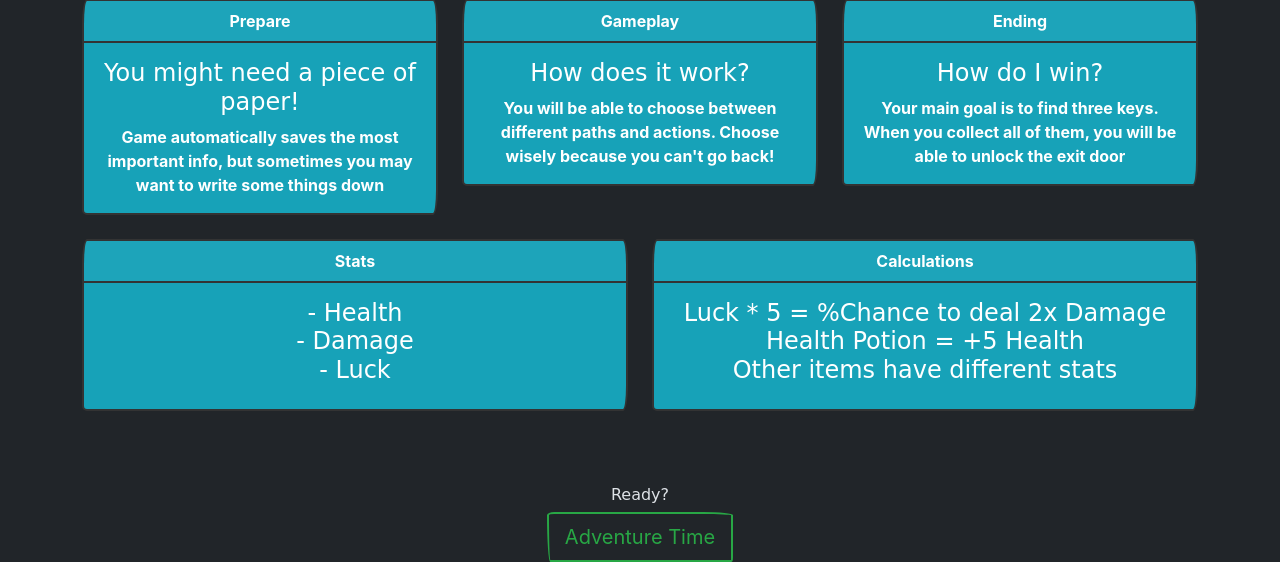
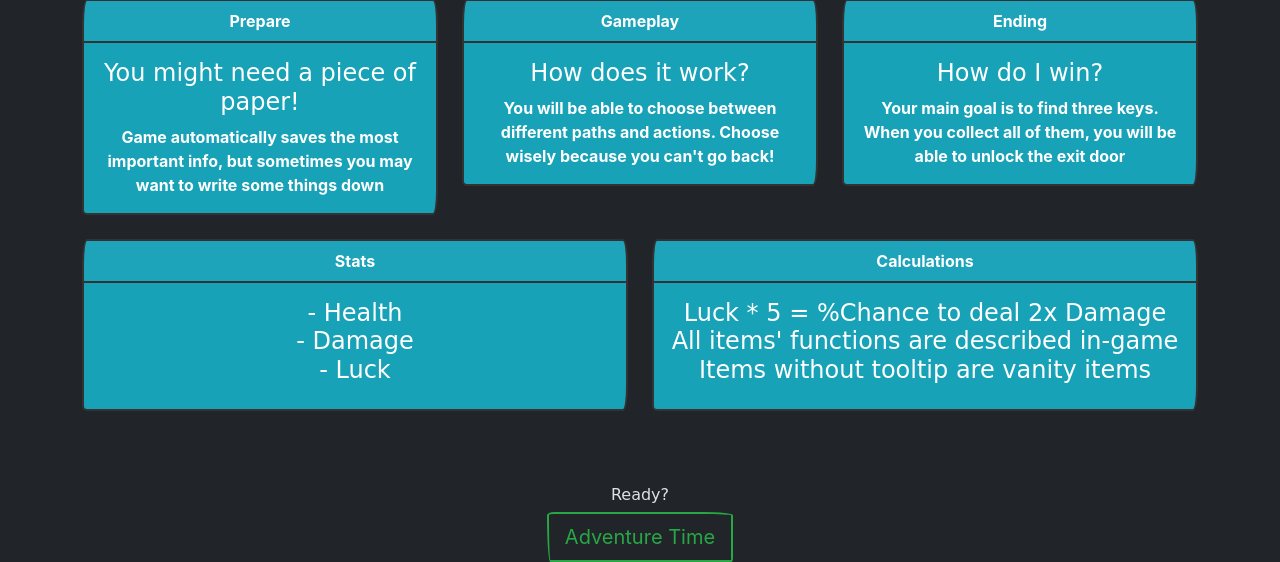
Before and after one commit to xPerSki/ManyManyRooms, a Flask app: page / in a window 1280 px wide. Shown: the part 439-1001 px from the top of the page. Run offline with Flask 3, Linux system fonts and the light colour scheme; some web fonts are replaced.

Commit message:
updated instructions

```diff
--- a/templates/index.html
+++ b/templates/index.html
@@ -70,7 +70,7 @@
             <div class="card text-white bg-info mb-4" style="max-width: 40rem;">
                 <div class="card-header">Calculations</div>
                 <div class="card-body">
-                    <h4 class="card-title">Luck * 5 = %Chance to deal 2x Damage<br>Health Potion = +5 Health<br>Other items have different stats</h4>
+                    <h4 class="card-title">Luck * 5 = %Chance to deal 2x Damage<br>All items' functions are described in-game<br>Items without tooltip are vanity items</h4>
                 </div>
             </div>
         </div>
```
